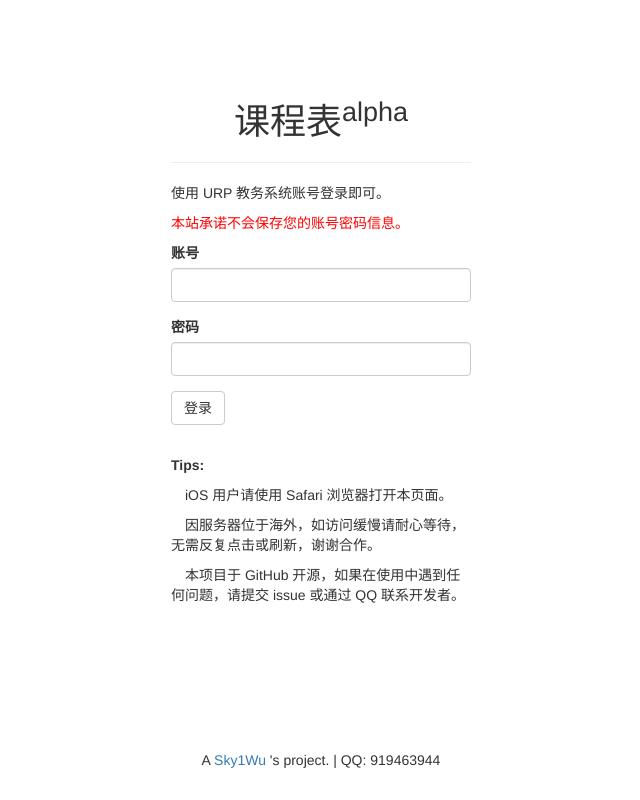
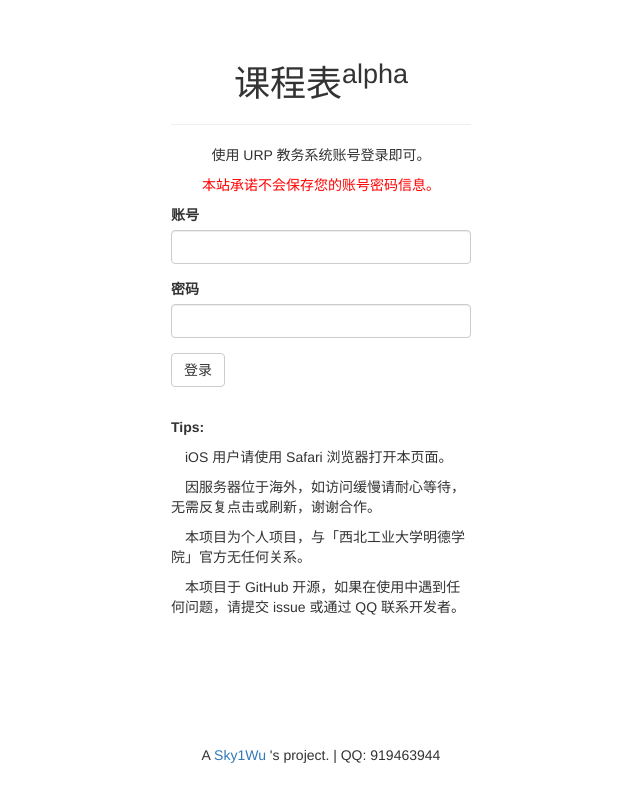
Before and after one commit to Sky1wu/NPUMD_URP_class_schedule_web, a Flask app: page / in a window 1280 px wide. Shown: the whole page, without its empty margins (319-959 px from the left). Run offline with Flask 2, Linux system fonts and the light colour scheme; some libraries are stand-ins or nearby versions.

Commit message:
首页更新

```diff
--- a/templates/index.html
+++ b/templates/index.html
@@ -2,17 +2,34 @@
 {% import "bootstrap/wtf.html" as wtf %}
 
 
+{% block content %}
+<html>
 
-{% block content %}
+<head>
+    <title>课程表</title>
+    <style>
+        .content {
+            position: relative;
+            width: 300px;
+            margin-left: auto;
+            margin-right: auto;
+            margin-top: 5%;
+        }
+
+        #footer {
+            margin-top: 10%;
+        }
+    </style>
+</head>
 
 <body>
-    <div style="width: 300px;margin-left: auto;margin-right: auto;margin-top: 8%;">
+    <div class="content">
         <div>
             <h1 align=center>课程表<sup>alpha</sup>
             </h1>
             <hr />
-            <p>使用 URP 教务系统账号登录即可。</p>
-            <p style="color: #FF0000;">本站承诺不会保存您的账号密码信息。</p>
+            <p align=center>使用 URP 教务系统账号登录即可。</p>
+            <p align=center style="color: #FF0000;">本站承诺不会保存您的账号密码信息。</p>
         </div>
 
         <div>
@@ -24,10 +41,11 @@
             </form>
         </div>
 
-        <div style="position: relative;margin-top:10%">
+        <div class="div2" style="position: relative;margin-top:10%">
             <p><b>Tips:</b> </p>
             <p style="text-indent:1em;">iOS 用户请使用 Safari 浏览器打开本页面。</p>
-            <p style="text-indent:1em;">因服务器位于海外，如访问缓慢请耐心等待，无需反复点击或刷新，谢谢合作。</p>
+            <p style=" text-indent:1em;">因服务器位于海外，如访问缓慢请耐心等待，无需反复点击或刷新，谢谢合作。</p>
+            <p style="text-indent: 1em;">本项目为个人项目，与「西北工业大学明德学院」官方无任何关系。</p>
             <p style="text-indent:1em;">本项目于 GitHub 开源，如果在使用中遇到任何问题，请提交 issue 或通过 QQ 联系开发者。</p>
         </div>
 
@@ -36,12 +54,14 @@
 </body>
 
 {% block footer %}
-<footer style="height:50px;position:absolute;bottom:0px;width: 100%;">
+<footer id="footer">
     <div>
         <p align=center>A <a href=" https://github.com/Sky1wu/NPUMD_URP_class_schedule_web">Sky1Wu </a>'s
             project. | QQ: 919463944</p>
     </div>
 </footer>
+
+</html>
 {% endblock %}
 
 {% endblock %}
```
